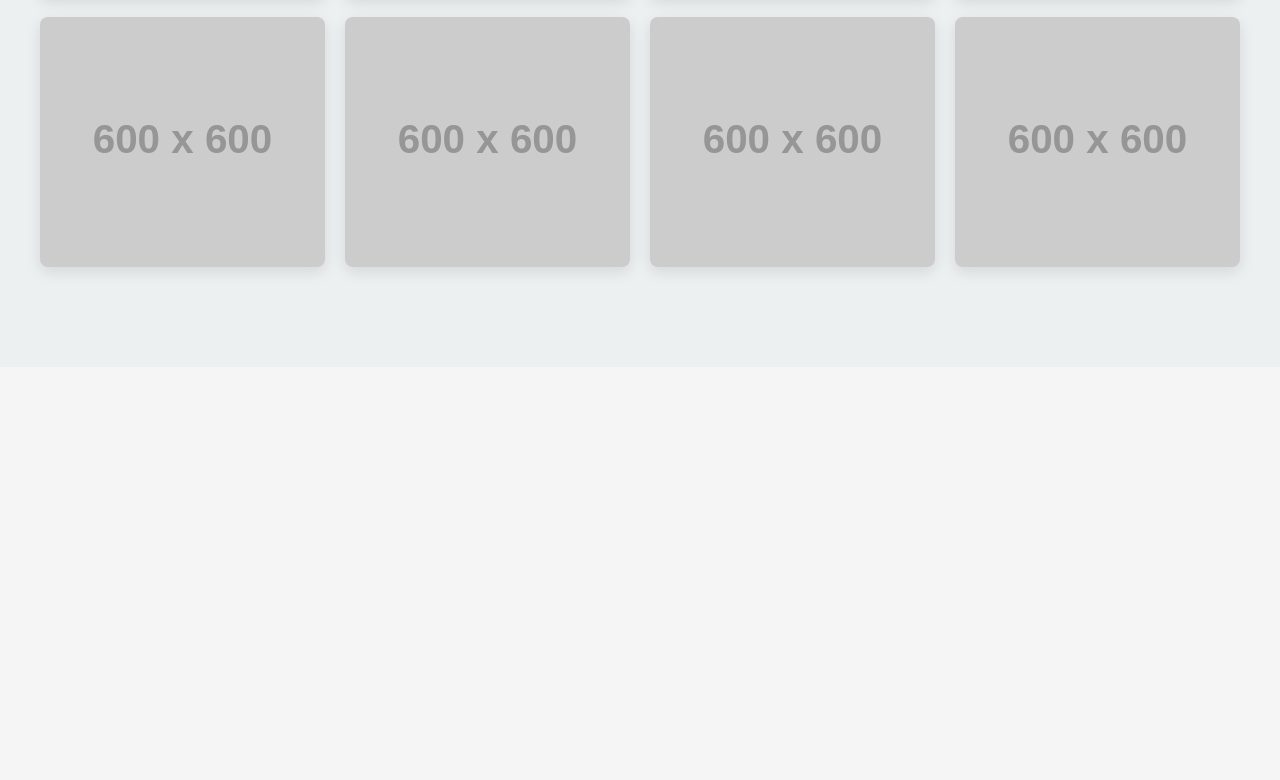
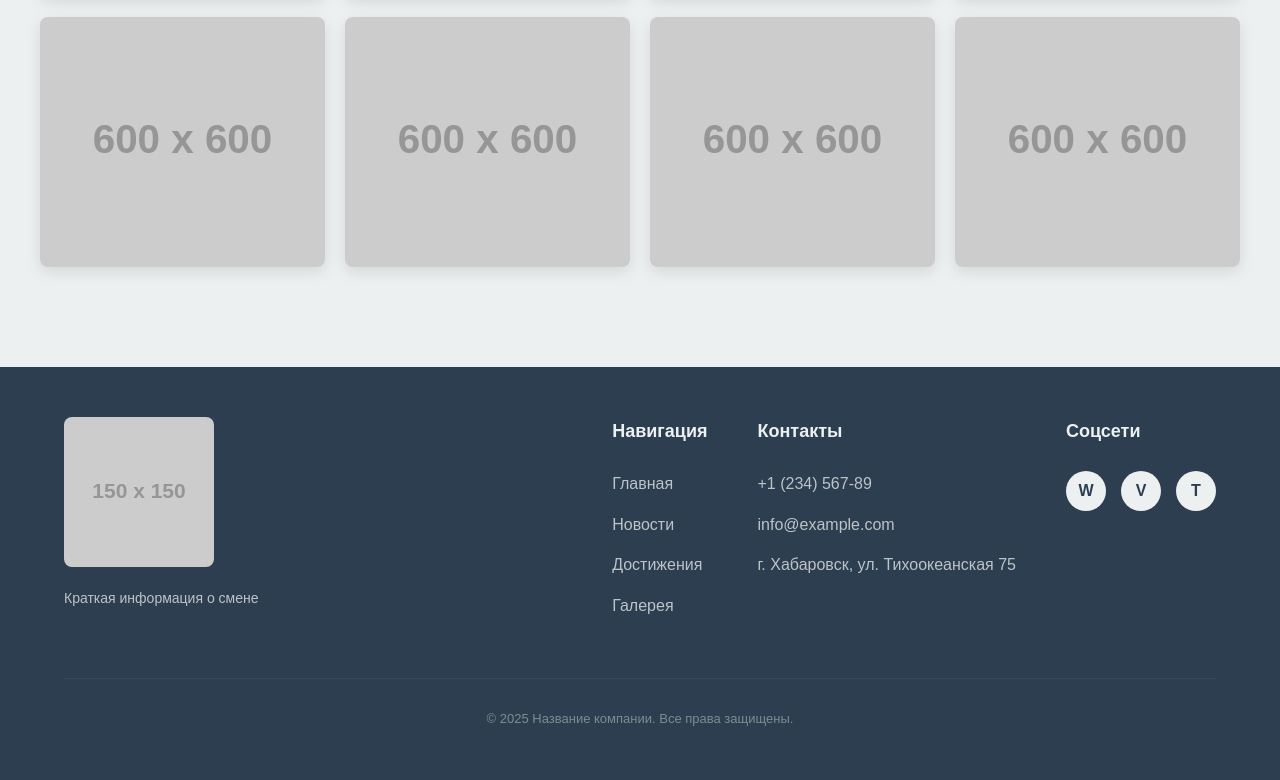
Before and after one commit to Dusha01/lager_sites, a plain HTML site: page index.html in a window 1280 px wide. Shown: the part 2395-3175 px from the top of the page. Before the commit the page ends 2762 px from the top, so only its background shows below. Drawn offline with Linux system fonts and the light colour scheme; placeholder pictures from the web are drawn by us.

Commit message:
go footer

```diff
--- a/index.html
+++ b/index.html
@@ -114,5 +114,45 @@
             <div class="gallery-item" style="background-image: url('https://via.placeholder.com/600x600/e67e22/ffffff?text=Фото+8');"></div>
         </div>
     </section>
+
+    <footer>
+        <div class="footer-left">
+            <div class="footer-logo"></div>
+            <p class="footer-info">
+                Краткая информация о смене
+            </p>
+        </div>
+
+        <div class="footer-right">
+            <div class="footer-column">
+                <h3 class="footer-title">Навигация</h3>
+                <a href="#" class="footer-link">Главная</a>
+                <a href="#" class="footer-link">Новости</a>
+                <a href="#" class="footer-link">Достижения</a>
+                <a href="#" class="footer-link">Галерея</a>
+            </div>
+
+            <div class="footer-column">
+                <h3 class="footer-title">Контакты</h3>
+                <a href="tel:+123456789" class="footer-link">+1 (234) 567-89</a>
+                <a href="mailto:info@example.com" class="footer-link">info@example.com</a>
+                <p class="footer-link">г. Хабаровск, ул. Тихоокеанская 75</p>
+            </div>
+
+            <div class="footer-column">
+                <h3 class="footer-title">Соцсети</h3>
+                <div class="social-container">
+                    <div class="social_1">W</div>
+                    <div class="social_1">V</div>
+                    <div class="social_1">T</div>
+                </div>
+            </div>
+        </div>
+
+        <div class="copyright">
+            © 2025 Название компании. Все права защищены.
+        </div>
+    </footer>
+
 </body>
 </html>
--- a/style.css
+++ b/style.css
@@ -197,3 +197,101 @@ h2 {
 .gallery-item:hover {
     transform: scale(1.05);
 }
+
+/* Footer styles */
+footer {
+    background-color: #2c3e50;
+    padding: 50px 5%;
+    color: white;
+    display: flex;
+    justify-content: space-between;
+    align-items: flex-start;
+    flex-wrap: wrap;
+    gap: 30px;
+}
+
+.footer-left {
+    display: flex;
+    flex-direction: column;
+    gap: 20px;
+    max-width: 300px;
+}
+
+.footer-logo {
+    width: 150px;
+    height: 150px;
+    background-color: #ecf0f1;
+    border-radius: 8px;
+    background-image: url('https://via.placeholder.com/150');
+    background-size: cover;
+    background-position: center;
+}
+
+.footer-info {
+    font-size: 14px;
+    line-height: 1.6;
+    color: #bdc3c7;
+}
+
+.footer-right {
+    display: flex;
+    gap: 50px;
+    flex-wrap: wrap;
+}
+
+.footer-column {
+    display: flex;
+    flex-direction: column;
+    gap: 15px;
+}
+
+.footer-title {
+    font-size: 18px;
+    font-weight: bold;
+    margin-bottom: 10px;
+    color: #ecf0f1;
+}
+
+.footer-link {
+    color: #bdc3c7;
+    text-decoration: none;
+    transition: color 0.3s;
+}
+
+.footer-link:hover {
+    color: #3498db;
+}
+
+.social-container {
+    display: flex;
+    gap: 15px;
+}
+
+.social_1 {
+    width: 40px;
+    height: 40px;
+    background-color: #ecf0f1;
+    border-radius: 50%;
+    transition: all 0.3s ease;
+    display: flex;
+    justify-content: center;
+    align-items: center;
+    color: #2c3e50;
+    font-weight: bold;
+}
+
+.social_1:hover {
+    background-color: #3498db;
+    transform: translateY(-5px);
+    color: white;
+}
+
+.copyright {
+    width: 100%;
+    text-align: center;
+    padding-top: 30px;
+    margin-top: 30px;
+    border-top: 1px solid #34495e;
+    color: #7f8c8d;
+    font-size: 13px;
+}
```
